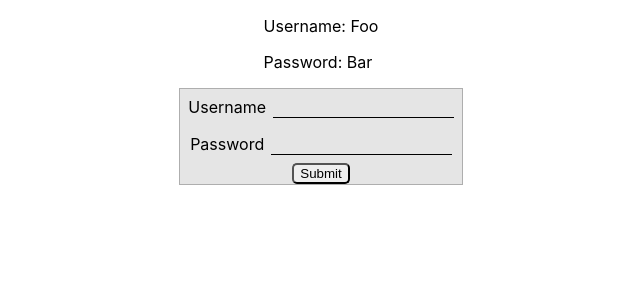
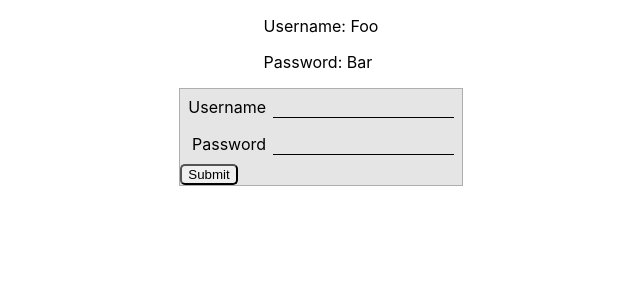
Before and after one commit to danremel/my-weather, a React (Create React App) app: page / in a window 1280 px wide. Shown: the top 300 px of the page, without its empty margins (319-959 px from the left). Built offline with nearby package versions, Linux system fonts and the light colour scheme.

Commit message:
Successful login passes back the data to the app component to change isLoggedIn to true.

```diff
--- a/src/App.js
+++ b/src/App.js
@@ -12,6 +12,10 @@ class App extends React.Component {
     }
   }
 
+  loginSuccess(response) {
+    this.setState({ isLoggedIn: response });
+  };
+
   render() {
 
     return (
@@ -21,12 +25,13 @@ class App extends React.Component {
             <p>Username: Foo</p>
             <p>Password: Bar</p>
           </div>
-          { !this.state.isLoggedIn && <LoginForm /> }
+          { !this.state.isLoggedIn && <LoginForm validLogin={this.loginSuccess.bind(this)}/> }
         </div>
 
         <div>
-          {this.state.isLoggedIn && <LocationForm />}
+          { this.state.isLoggedIn && <LocationForm />}
         </div>
+
       </div>
     );
   }
--- a/src/App.scss
+++ b/src/App.scss
@@ -1,4 +1,6 @@
 .login-container {
+  width: 100%;
+  height: 100%;
   display: flex;
   align-items: center;
   flex-direction: column;
--- a/src/components/LoginForm.jsx
+++ b/src/components/LoginForm.jsx
@@ -3,7 +3,6 @@ import React from 'react'
 class LoginForm extends React.Component {
   constructor(props) {
     super(props);
-    this.submitLogin = this.submitLogin.bind(this);
     this.state = {
       validUser: 'Foo',
       validPass: 'Bar',
@@ -41,6 +40,7 @@ class LoginForm extends React.Component {
   };
 
   submitLogin(e) {
+    e.preventDefault();
     if(this.state.inputUser !== this.state.validUser) {
       this.showValidationErr("username", "Incorrect Username")
     }
@@ -54,8 +54,13 @@ class LoginForm extends React.Component {
       this.showValidationErr("password", "Password cannot be empty");
     }
     if(this.state.inputUser === this.state.validUser && this.state.inputPass === this.state.validPass) {
-      this.setState({ loginSuccess: true });
+      this.validLogin();
     }
+  }
+
+  validLogin() {
+    this.setState({ loginSuccess: true })
+    this.props.validLogin(this.state.loginSuccess);
   }
 
 
@@ -74,6 +79,7 @@ class LoginForm extends React.Component {
 
     return (
       <div className="inner-container">
+        <form onSubmit={this.submitLogin.bind(this)}>
           <div className="input-group">
             <label htmlFor="username">Username</label>
             <input
@@ -95,9 +101,9 @@ class LoginForm extends React.Component {
           <button
             type="submit"
             className="submit-button"
-          onClick={this.submitLogin.bind(this)}
             >Submit
           </button>
+        </form>
       </div>
     )
   }
```
Lines whose indentation alone changed are shown as unchanged.
